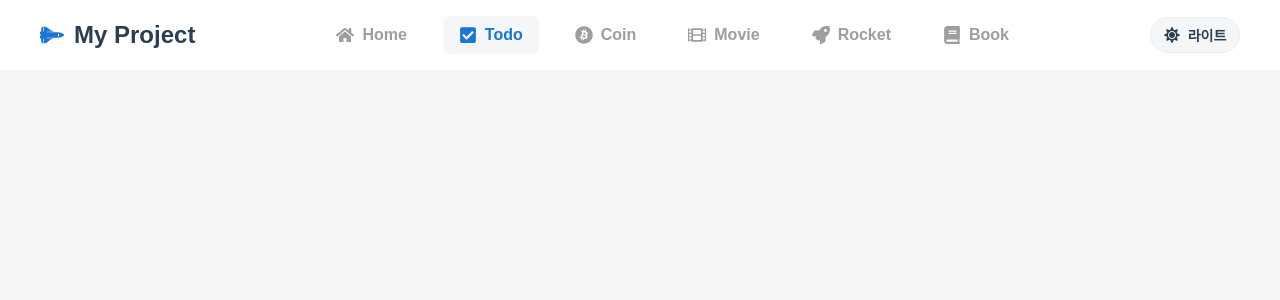
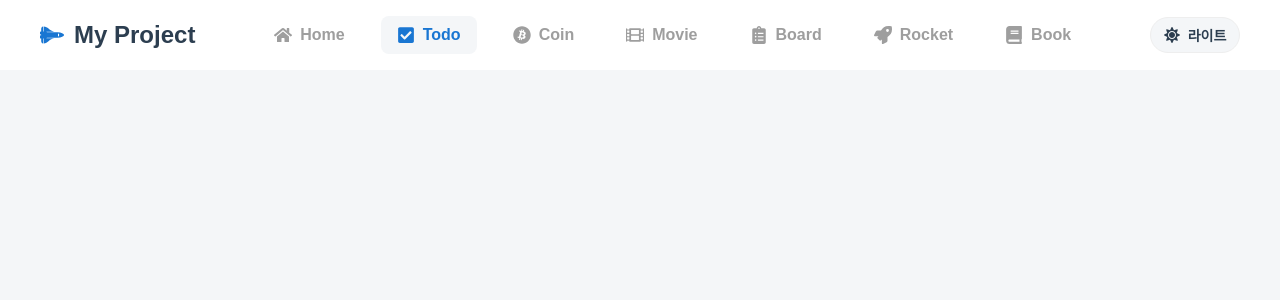
Before and after one commit to haneulgim95-hub/plectur11-total, a React (Vite) app: page /todo in a window 1280 px wide. Shown: the top 300 px of the page. Built offline with nearby package versions, Linux system fonts and the light colour scheme; a web font is replaced by a local one.

Commit message:
Home까지 작업-사소한변경사항추가(board항목추가)

```diff
--- a/src/components/layout/Header.tsx
+++ b/src/components/layout/Header.tsx
@@ -4,6 +4,7 @@ import {
     FaBitcoin,
     FaBook,
     FaCheckSquare,
+    FaClipboardList,
     FaFilm,
     FaHome,
     FaMoon,
@@ -106,6 +107,11 @@ const menuList: menuType[] = [
         icon: <FaFilm size={18} />,
     },
     {
+        path: "/board",
+        label: "Board",
+        icon: <FaClipboardList size={18} />
+    },
+    {
         path: "/rocket",
         label: "Rocket",
         icon: <FaRocket size={18} />,
--- a/src/pages/Home.tsx
+++ b/src/pages/Home.tsx
@@ -58,6 +58,7 @@ const Card = styled(Link)`
     &:hover {
         transform: translateY(-5px);
         box-shadow: 0 10px 20px rgba(0, 0, 0, 0.05);
+        border-color: ${props => props.theme.colors.primary};
     }
 `;
 
```
